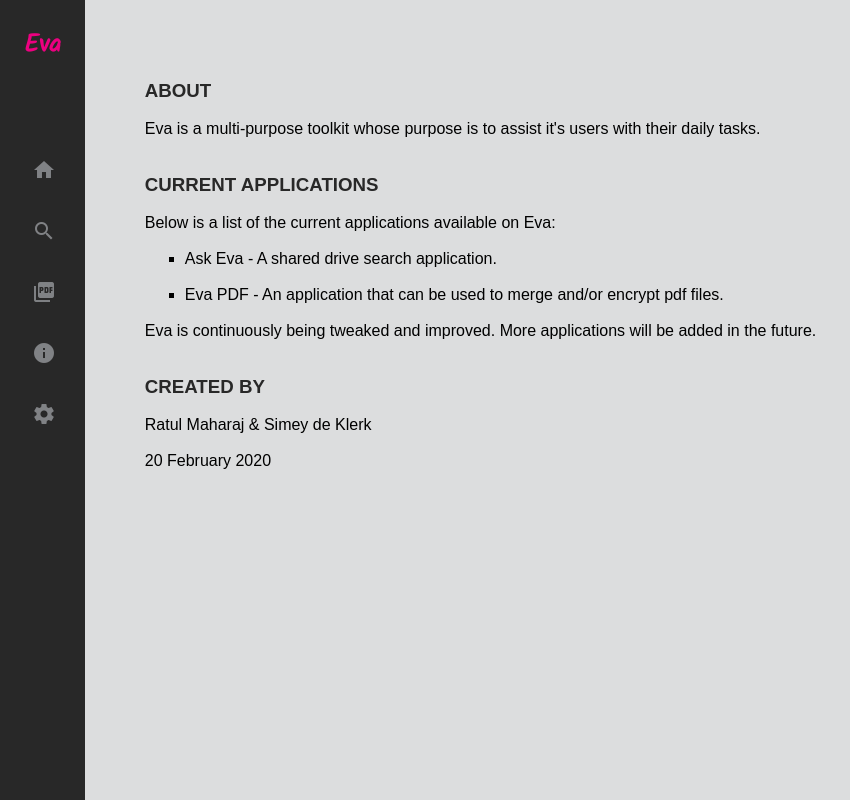
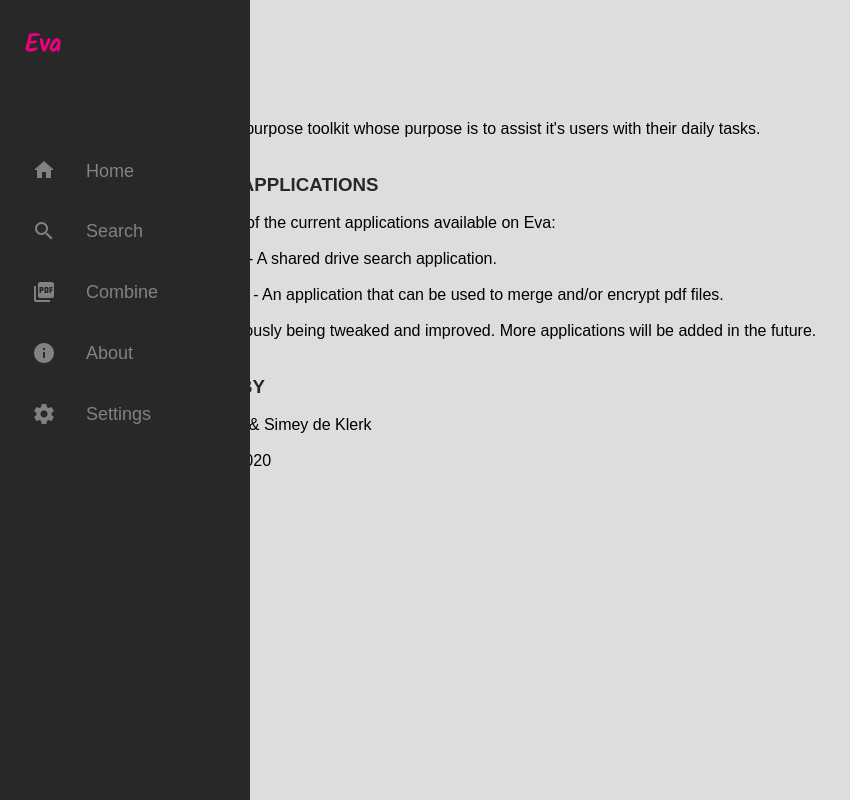
Before and after one commit to RatulMaharaj/Eva, a Flask app: page /about in a window 1280 px wide. Shown: the whole page, without its empty margins (0-850 px from the left). Run offline with Flask 2, Linux system fonts and the light colour scheme.

Commit message:
Restructure sidebar HTML

```diff
--- a/static/css/main.css
+++ b/static/css/main.css
@@ -3,21 +3,27 @@
     text-decoration: none;
     padding: 0;
     margin: 0;
+    color: inherit;
 }
 
 body {
     background-color: #dcddde;
 }
 
-ul {
+.applist {
     list-style: square;
     padding-left: 40px;
 }
 
 .logo {
+    display:flex;
+    align-items: center;
+    justify-content: center;
+
+    /* position: fixed; */
+
     width: 85px;
     padding: 25px 0px 25px 0px;
-    position: fixed;
     z-index: 2;
 }
 
@@ -39,7 +45,6 @@ ul {
     background-color: #282828;
     transition: 0.5s;
     overflow-x: hidden;
-    padding-top: 150px;
     white-space: nowrap;
 }
 
@@ -47,32 +52,27 @@ ul {
     width: 250px;
 }
 
-.sidebar a {
+.nav {
+    margin-top: 60px;
+}
+
+.nav-item {
     padding: 8px 8px 8px 32px;
-    text-decoration: none;
+    margin-bottom: 18px;
     font-size: 18px;
     color: #808285;
-    display: block;
 }
 
-.sidebar a:hover {
+.nav-item:hover {
     color: #ed0080;
 }
 
-main .sidebar {
-    position: absolute;
-    top: 0;
-    right: 25px;
-    font-size: 36px;
-    margin-left: 50px;
-}
-
-.material-icons,
+.nav-item-icon,
 .icon-text {
     vertical-align: middle;
 }
 
-.material-icons {
+.nav-item-icon {
     padding-bottom: 3px;
     margin-right: 30px;
 }
--- a/templates/sidebar.html
+++ b/templates/sidebar.html
@@ -1,13 +1,16 @@
-<div id='myLogo' style="z-index: 100;" class="logo">
-    <center>
-        <a href="{{ url_for('home') }}"><h2>Eva</h2></a>
-    </center>
-</div>
+
 
 <div id='mySidebar' class='sidebar' >
-    <a href="{{ url_for('home') }}"><span><i class="material-icons">home</i><span class="icon-text">Home</span></a><br>
-    <a href="{{ url_for('search') }}"><i class="material-icons">search</i><span class="icon-text"></span>Search</a></span></a><br>
-    <a href="{{ url_for('combine') }}"><i class="material-icons">picture_as_pdf</i><span class="icon-text"></span>Combine</span></a><br>
-    <a href="{{ url_for('about') }}"><i class="material-icons">info</i><span class="icon-text"></span>About<span></a><br>
-    <a href="{{ url_for('update_data') }}"><i class="material-icons">settings</i><span class="icon-text"></span>Settings</span></a><br>
+    <div id='myLogo' style="z-index: 100;" class="logo">
+            <a href="{{ url_for('home') }}"><h2>Eva</h2></a>
+    </div>
+    <nav class='nav'>
+        <ul class='nav-list' >
+            <li class='nav-item' ><a href="{{ url_for('home') }}"><i class="material-icons nav-item-icon">home</i><span class="icon-text">Home</span></a></li>
+            <li class='nav-item' ><a href="{{ url_for('search') }}"><i class="material-icons nav-item-icon">search</i><span class="icon-text"></span>Search</a></span></a></li>
+            <li class='nav-item' ><a href="{{ url_for('combine') }}"><i class="material-icons nav-item-icon">picture_as_pdf</i><span class="icon-text"></span>Combine</span></a></li>
+            <li class='nav-item' ><a href="{{ url_for('about') }}"><i class="material-icons nav-item-icon">info</i><span class="icon-text"></span>About<span></a></li>
+            <li class='nav-item' ><a href="{{ url_for('update_data') }}"><i class="material-icons nav-item-icon">settings</i><span class="icon-text"></span>Settings</span></a></li>
+        </ul>
+    </nav>
 </div>
```
